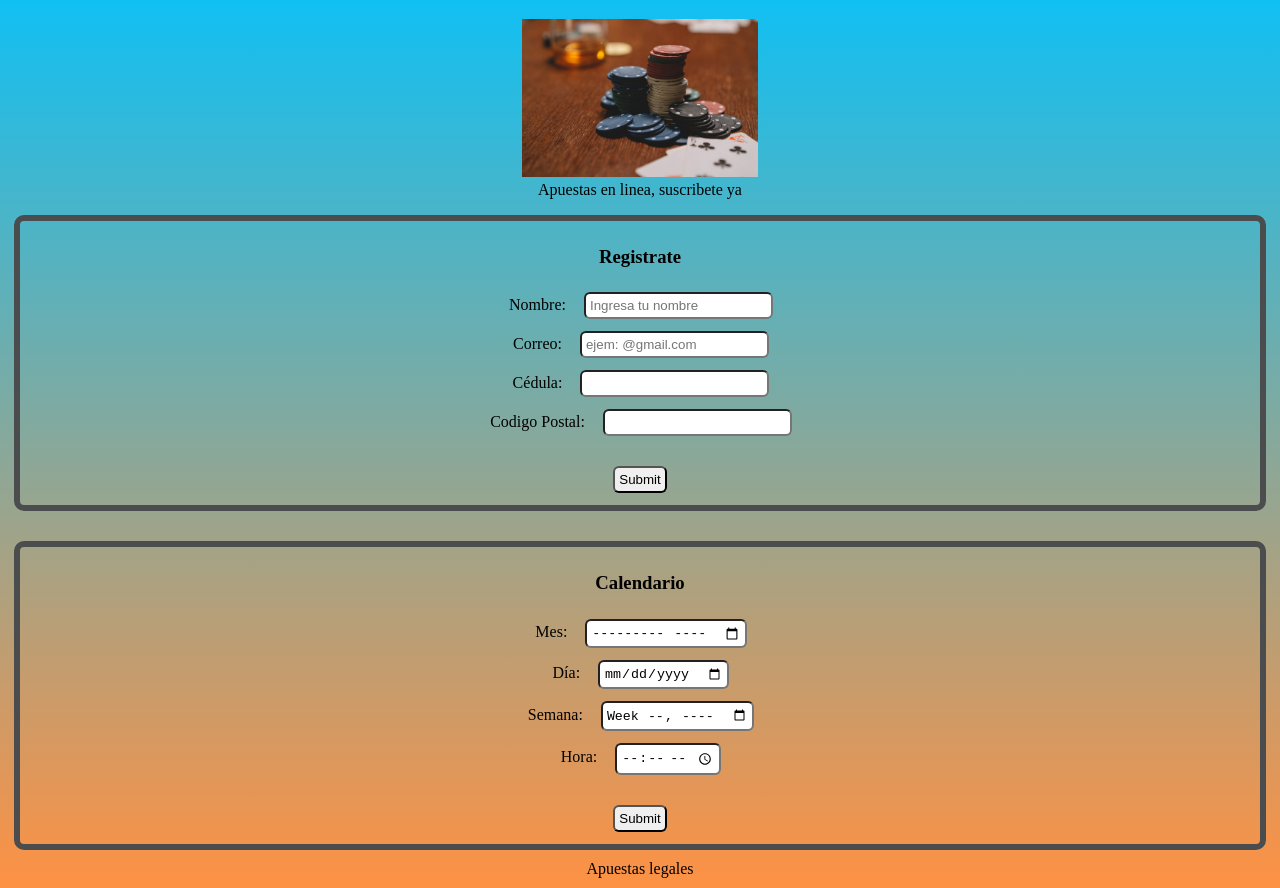
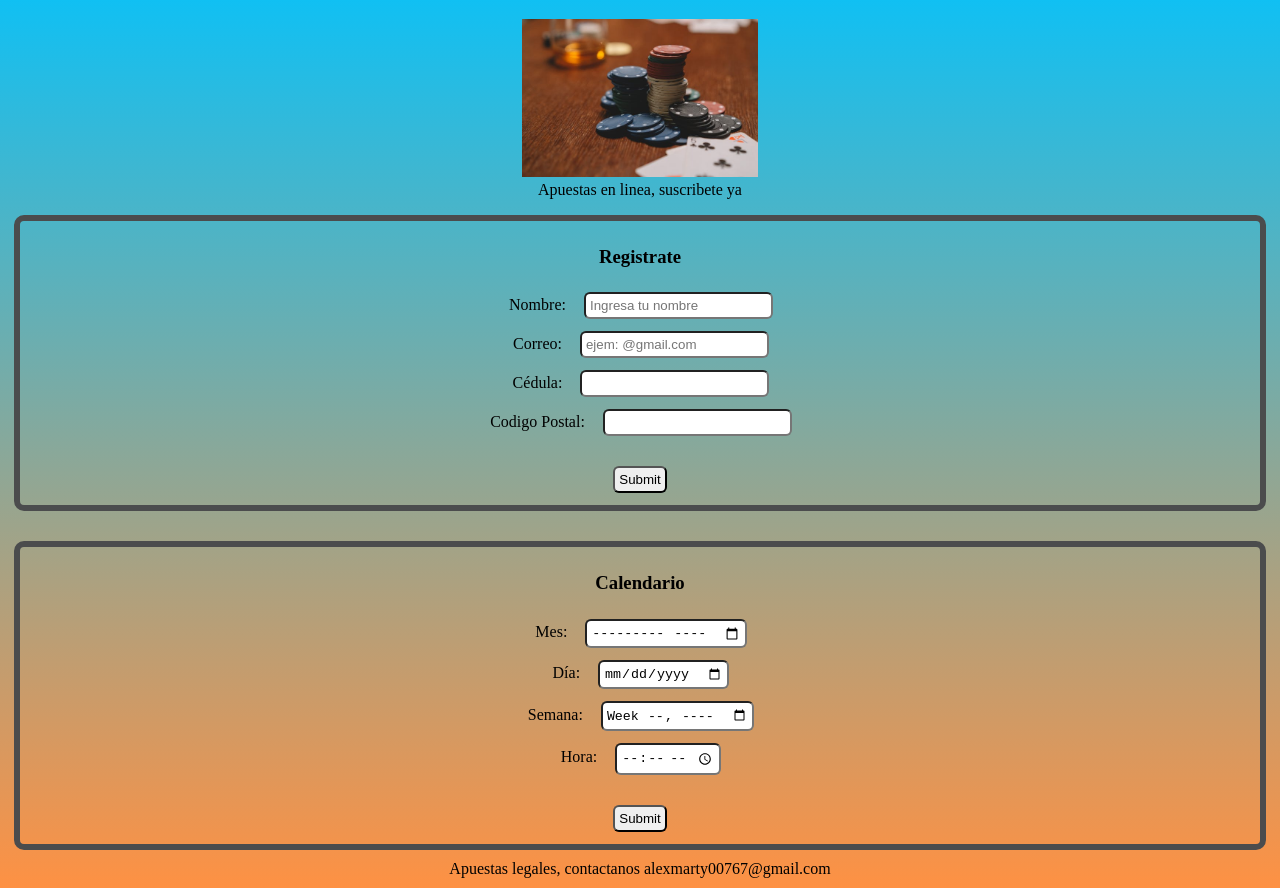
Before and after one commit to Alexgonza10/formulario, a plain HTML site: page index.html in a window 1280 px wide. Shown: the part 61-949 px from the top of the page. Drawn offline with Linux system fonts and the light colour scheme.

Commit message:
Modifique el footer

```diff
--- a/index.html
+++ b/index.html
@@ -74,7 +74,7 @@
       </section>
     </main>
     <footer>
-      Apuestas legales
+      Apuestas legales, contactanos alexmarty00767@gmail.com
     </footer>
   </body>
 </html>
```
